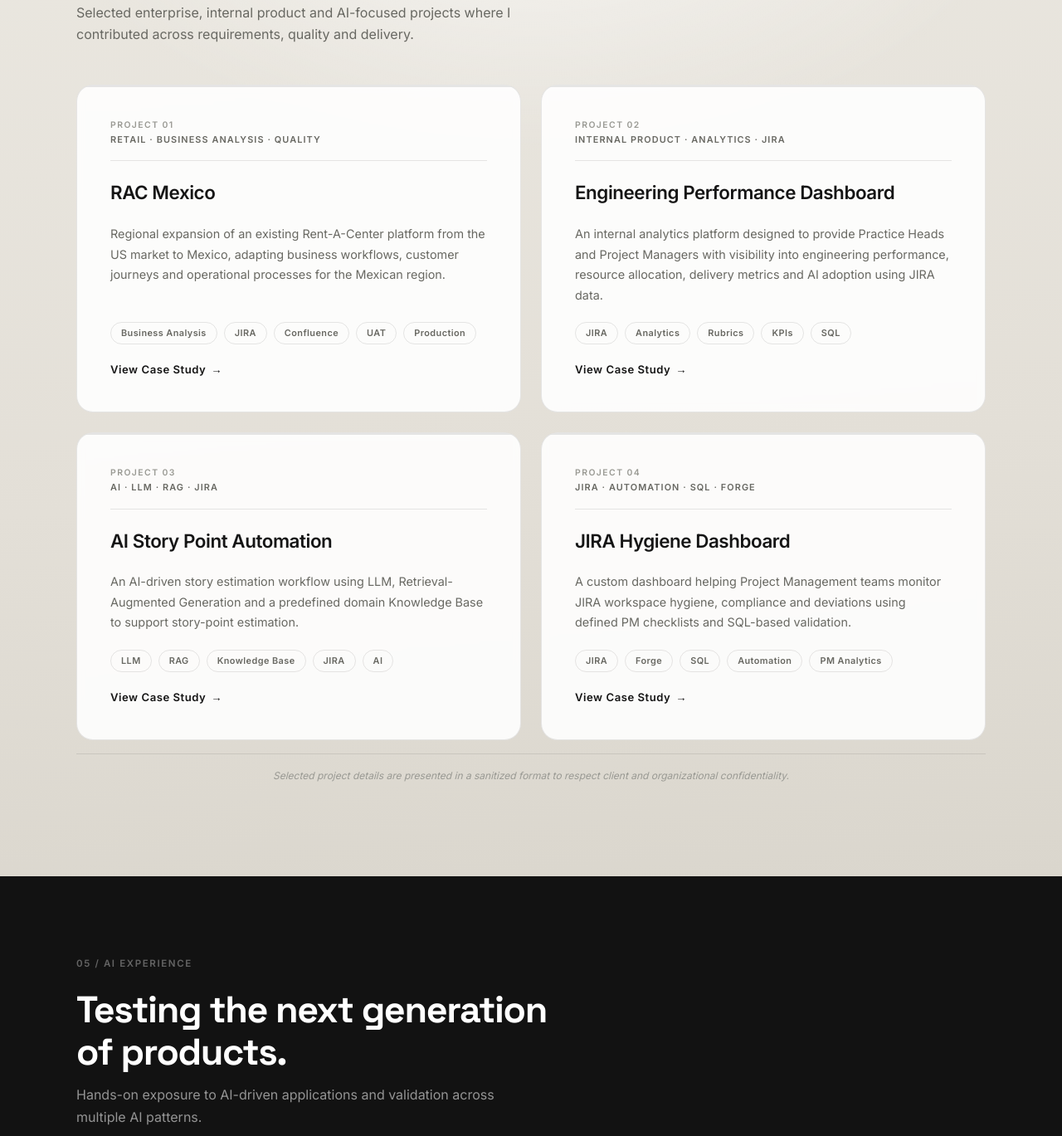
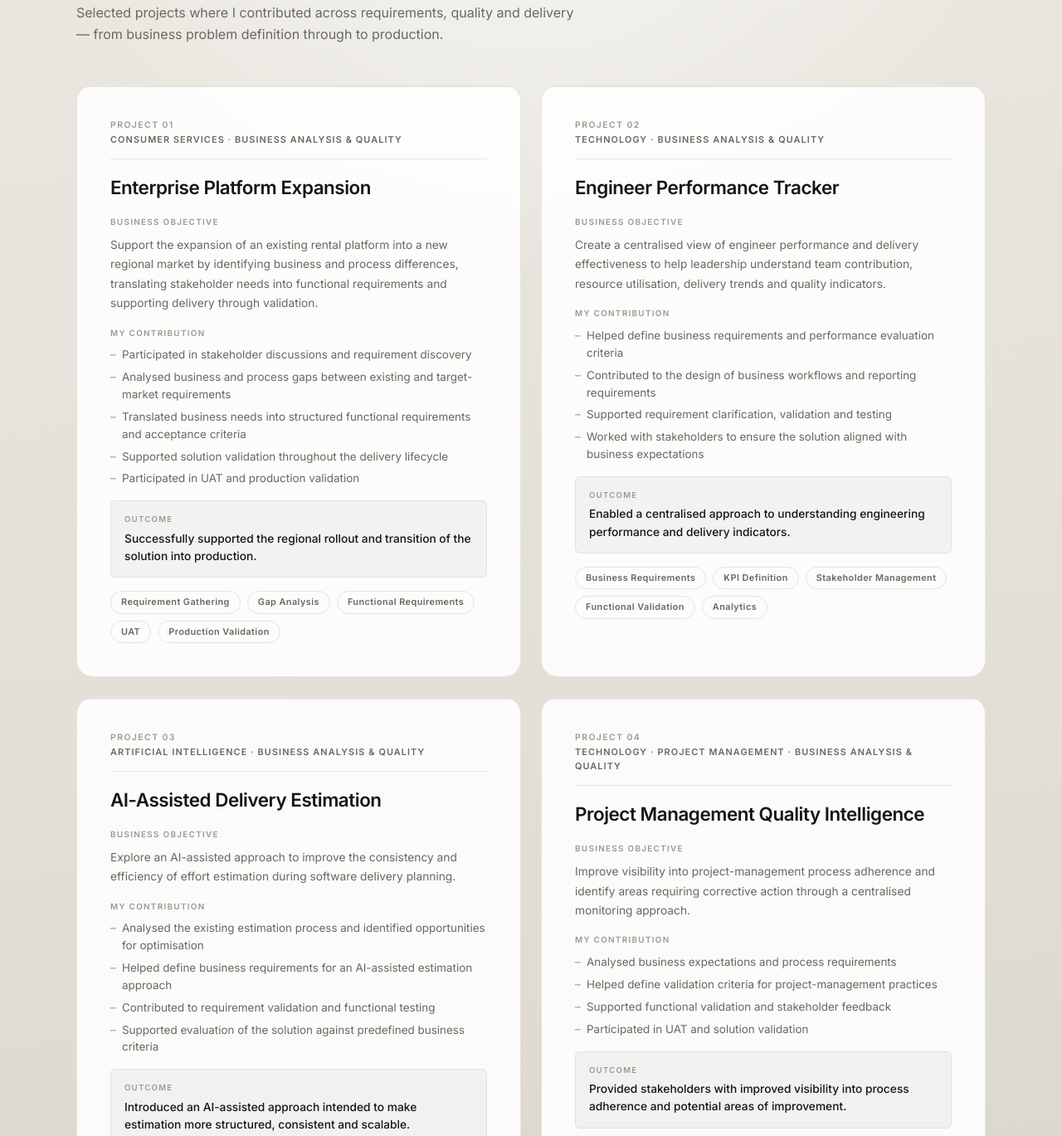
Before and after one commit to princecalvin-web/princecalvin-web.github.io, a plain HTML site: page index.html in a window 1280 px wide. Shown: the part 3642-5011 px from the top of the page at 83% size. Drawn offline with Linux system fonts and the light colour scheme.

Commit message:
Update portfolio projects section

```diff
--- a/css/main.css
+++ b/css/main.css
@@ -894,3 +894,89 @@ body::before {
 @media (max-width: 768px) {
   .hero { padding-top: calc(var(--nav-height) + 24px); min-height: unset; }
 }
+
+/* ============================================
+   PROJECT CARD — EXPANDED CONTENT BLOCKS
+   Business Objective / Contribution / Outcome
+   ============================================ */
+
+/* Label above each content block */
+.pc-block { display: flex; flex-direction: column; gap: 8px; }
+
+.pc-block-label {
+  font-size: 0.62rem;
+  font-weight: 700;
+  letter-spacing: 0.13em;
+  text-transform: uppercase;
+  color: var(--text-light);
+}
+
+.pc-block-text {
+  font-size: 0.86rem;
+  color: var(--text-secondary);
+  line-height: 1.7;
+  margin: 0;
+}
+
+/* Contribution bullet list */
+.pc-contrib-list {
+  display: flex;
+  flex-direction: column;
+  gap: 6px;
+  padding: 0;
+  margin: 0;
+}
+
+.pc-contrib-list li {
+  font-size: 0.84rem;
+  color: var(--text-secondary);
+  line-height: 1.55;
+  padding-left: 14px;
+  position: relative;
+}
+
+.pc-contrib-list li::before {
+  content: '–';
+  position: absolute;
+  left: 0;
+  color: var(--text-light);
+  font-weight: 400;
+}
+
+/* Outcome strip — visually distinct at bottom of card */
+.pc-outcome {
+  display: flex;
+  flex-direction: column;
+  gap: 5px;
+  padding: 14px 16px;
+  border-radius: var(--radius-sm);
+  background: rgba(21,21,21,0.04);
+  border: 1px solid rgba(21,21,21,0.07);
+}
+
+.pc-outcome-label {
+  font-size: 0.60rem;
+  font-weight: 700;
+  letter-spacing: 0.13em;
+  text-transform: uppercase;
+  color: var(--text-light);
+}
+
+.pc-outcome-text {
+  font-size: 0.86rem;
+  font-weight: 500;
+  color: var(--text-primary);
+  line-height: 1.55;
+}
+
+/* Divider between the header block (num/cat) and title */
+.project-card-cat {
+  padding-bottom: 14px;
+}
+
+/* Ensure card link stays at the bottom */
+.project-card {
+  gap: 16px;
+}
+
+/* Responsive: single column cards already handled — no change needed */
--- a/index.html
+++ b/index.html
@@ -374,86 +374,161 @@
       Projects with a business story.
     </h2>
     <p class="reveal reveal-delay-1" style="color:var(--text-secondary);margin-bottom:48px;max-width:600px;">
-      Selected enterprise, internal product and AI-focused projects where I contributed across requirements, quality and delivery.
+      Selected projects where I contributed across requirements, quality and delivery — from business problem definition through to production.
     </p>
 
     <div class="work-grid">
+
       <!-- Project 01 -->
-      <a href="pages/rac-mexico.html" class="project-card reveal" aria-label="View case study: RAC Mexico">
+      <div class="project-card reveal" role="article" aria-label="Project: Rental Platform Expansion">
         <div>
           <div class="project-card-num">PROJECT 01</div>
-          <div class="project-card-cat">RETAIL · BUSINESS ANALYSIS · QUALITY</div>
+          <div class="project-card-cat">CONSUMER SERVICES · BUSINESS ANALYSIS &amp; QUALITY</div>
         </div>
-        <div class="project-card-title">RAC Mexico</div>
-        <p class="project-card-desc">Regional expansion of an existing Rent-A-Center platform from the US market to Mexico, adapting business workflows, customer journeys and operational processes for the Mexican region.</p>
+        <div class="project-card-title">Enterprise Platform Expansion</div>
+
+        <div class="pc-block">
+          <div class="pc-block-label">Business Objective</div>
+          <p class="pc-block-text">Support the expansion of an existing rental platform into a new regional market by identifying business and process differences, translating stakeholder needs into functional requirements and supporting delivery through validation.</p>
+        </div>
+
+        <div class="pc-block">
+          <div class="pc-block-label">My Contribution</div>
+          <ul class="pc-contrib-list">
+            <li>Participated in stakeholder discussions and requirement discovery</li>
+            <li>Analysed business and process gaps between existing and target-market requirements</li>
+            <li>Translated business needs into structured functional requirements and acceptance criteria</li>
+            <li>Supported solution validation throughout the delivery lifecycle</li>
+            <li>Participated in UAT and production validation</li>
+          </ul>
+        </div>
+
+        <div class="pc-outcome">
+          <span class="pc-outcome-label">Outcome</span>
+          <span class="pc-outcome-text">Successfully supported the regional rollout and transition of the solution into production.</span>
+        </div>
+
         <div class="project-card-tags">
-          <span class="tag">Business Analysis</span>
-          <span class="tag">JIRA</span>
-          <span class="tag">Confluence</span>
+          <span class="tag">Requirement Gathering</span>
+          <span class="tag">Gap Analysis</span>
+          <span class="tag">Functional Requirements</span>
           <span class="tag">UAT</span>
-          <span class="tag">Production</span>
+          <span class="tag">Production Validation</span>
         </div>
-        <div class="project-card-link">View Case Study <span class="arrow">→</span></div>
-      </a>
+      </div>
 
       <!-- Project 02 -->
-      <a href="pages/engineering-dashboard.html" class="project-card reveal reveal-delay-1" aria-label="View case study: Engineering Performance Dashboard">
+      <div class="project-card reveal reveal-delay-1" role="article" aria-label="Project: Engineering Performance Intelligence">
         <div>
           <div class="project-card-num">PROJECT 02</div>
-          <div class="project-card-cat">INTERNAL PRODUCT · ANALYTICS · JIRA</div>
+          <div class="project-card-cat">TECHNOLOGY · BUSINESS ANALYSIS &amp; QUALITY</div>
         </div>
-        <div class="project-card-title">Engineering Performance Dashboard</div>
-        <p class="project-card-desc">An internal analytics platform designed to provide Practice Heads and Project Managers with visibility into engineering performance, resource allocation, delivery metrics and AI adoption using JIRA data.</p>
+        <div class="project-card-title">Engineer Performance Tracker</div>
+
+        <div class="pc-block">
+          <div class="pc-block-label">Business Objective</div>
+          <p class="pc-block-text">Create a centralised view of engineer performance and delivery effectiveness to help leadership understand team contribution, resource utilisation, delivery trends and quality indicators.</p>
+        </div>
+
+        <div class="pc-block">
+          <div class="pc-block-label">My Contribution</div>
+          <ul class="pc-contrib-list">
+            <li>Helped define business requirements and performance evaluation criteria</li>
+            <li>Contributed to the design of business workflows and reporting requirements</li>
+            <li>Supported requirement clarification, validation and testing</li>
+            <li>Worked with stakeholders to ensure the solution aligned with business expectations</li>
+          </ul>
+        </div>
+
+        <div class="pc-outcome">
+          <span class="pc-outcome-label">Outcome</span>
+          <span class="pc-outcome-text">Enabled a centralised approach to understanding engineering performance and delivery indicators.</span>
+        </div>
+
         <div class="project-card-tags">
-          <span class="tag">JIRA</span>
+          <span class="tag">Business Requirements</span>
+          <span class="tag">KPI Definition</span>
+          <span class="tag">Stakeholder Management</span>
+          <span class="tag">Functional Validation</span>
           <span class="tag">Analytics</span>
-          <span class="tag">Rubrics</span>
-          <span class="tag">KPIs</span>
-          <span class="tag">SQL</span>
         </div>
-        <div class="project-card-link">View Case Study <span class="arrow">→</span></div>
-      </a>
+      </div>
 
       <!-- Project 03 -->
-      <a href="pages/ai-story-point.html" class="project-card reveal reveal-delay-2" aria-label="View case study: AI Story Point Automation">
+      <div class="project-card reveal reveal-delay-2" role="article" aria-label="Project: AI-Assisted Delivery Estimation">
         <div>
           <div class="project-card-num">PROJECT 03</div>
-          <div class="project-card-cat">AI · LLM · RAG · JIRA</div>
+          <div class="project-card-cat">ARTIFICIAL INTELLIGENCE · BUSINESS ANALYSIS &amp; QUALITY</div>
         </div>
-        <div class="project-card-title">AI Story Point Automation</div>
-        <p class="project-card-desc">An AI-driven story estimation workflow using LLM, Retrieval-Augmented Generation and a predefined domain Knowledge Base to support story-point estimation.</p>
+        <div class="project-card-title">AI-Assisted Delivery Estimation</div>
+
+        <div class="pc-block">
+          <div class="pc-block-label">Business Objective</div>
+          <p class="pc-block-text">Explore an AI-assisted approach to improve the consistency and efficiency of effort estimation during software delivery planning.</p>
+        </div>
+
+        <div class="pc-block">
+          <div class="pc-block-label">My Contribution</div>
+          <ul class="pc-contrib-list">
+            <li>Analysed the existing estimation process and identified opportunities for optimisation</li>
+            <li>Helped define business requirements for an AI-assisted estimation approach</li>
+            <li>Contributed to requirement validation and functional testing</li>
+            <li>Supported evaluation of the solution against predefined business criteria</li>
+          </ul>
+        </div>
+
+        <div class="pc-outcome">
+          <span class="pc-outcome-label">Outcome</span>
+          <span class="pc-outcome-text">Introduced an AI-assisted approach intended to make estimation more structured, consistent and scalable.</span>
+        </div>
+
         <div class="project-card-tags">
-          <span class="tag">LLM</span>
-          <span class="tag">RAG</span>
-          <span class="tag">Knowledge Base</span>
-          <span class="tag">JIRA</span>
-          <span class="tag">AI</span>
+          <span class="tag">AI Validation</span>
+          <span class="tag">Process Analysis</span>
+          <span class="tag">Business Requirements</span>
+          <span class="tag">Agile Delivery</span>
+          <span class="tag">Functional Testing</span>
         </div>
-        <div class="project-card-link">View Case Study <span class="arrow">→</span></div>
-      </a>
+      </div>
 
       <!-- Project 04 -->
-      <a href="pages/jira-hygiene.html" class="project-card reveal reveal-delay-3" aria-label="View case study: JIRA Hygiene Dashboard">
+      <div class="project-card reveal reveal-delay-3" role="article" aria-label="Project: Project Management Quality Intelligence">
         <div>
           <div class="project-card-num">PROJECT 04</div>
-          <div class="project-card-cat">JIRA · AUTOMATION · SQL · FORGE</div>
+          <div class="project-card-cat">TECHNOLOGY · PROJECT MANAGEMENT · BUSINESS ANALYSIS &amp; QUALITY</div>
         </div>
-        <div class="project-card-title">JIRA Hygiene Dashboard</div>
-        <p class="project-card-desc">A custom dashboard helping Project Management teams monitor JIRA workspace hygiene, compliance and deviations using defined PM checklists and SQL-based validation.</p>
+        <div class="project-card-title">Project Management Quality Intelligence</div>
+
+        <div class="pc-block">
+          <div class="pc-block-label">Business Objective</div>
+          <p class="pc-block-text">Improve visibility into project-management process adherence and identify areas requiring corrective action through a centralised monitoring approach.</p>
+        </div>
+
+        <div class="pc-block">
+          <div class="pc-block-label">My Contribution</div>
+          <ul class="pc-contrib-list">
+            <li>Analysed business expectations and process requirements</li>
+            <li>Helped define validation criteria for project-management practices</li>
+            <li>Supported functional validation and stakeholder feedback</li>
+            <li>Participated in UAT and solution validation</li>
+          </ul>
+        </div>
+
+        <div class="pc-outcome">
+          <span class="pc-outcome-label">Outcome</span>
+          <span class="pc-outcome-text">Provided stakeholders with improved visibility into process adherence and potential areas of improvement.</span>
+        </div>
+
         <div class="project-card-tags">
-          <span class="tag">JIRA</span>
-          <span class="tag">Forge</span>
-          <span class="tag">SQL</span>
-          <span class="tag">Automation</span>
-          <span class="tag">PM Analytics</span>
+          <span class="tag">Process Analysis</span>
+          <span class="tag">Validation Criteria</span>
+          <span class="tag">UAT</span>
+          <span class="tag">Stakeholder Management</span>
+          <span class="tag">Quality Assurance</span>
         </div>
-        <div class="project-card-link">View Case Study <span class="arrow">→</span></div>
-      </a>
+      </div>
+
     </div>
-
-    <p class="confidential-note reveal">
-      Selected project details are presented in a sanitized format to respect client and organizational confidentiality.
-    </p>
   </div>
 </section>
 
```
